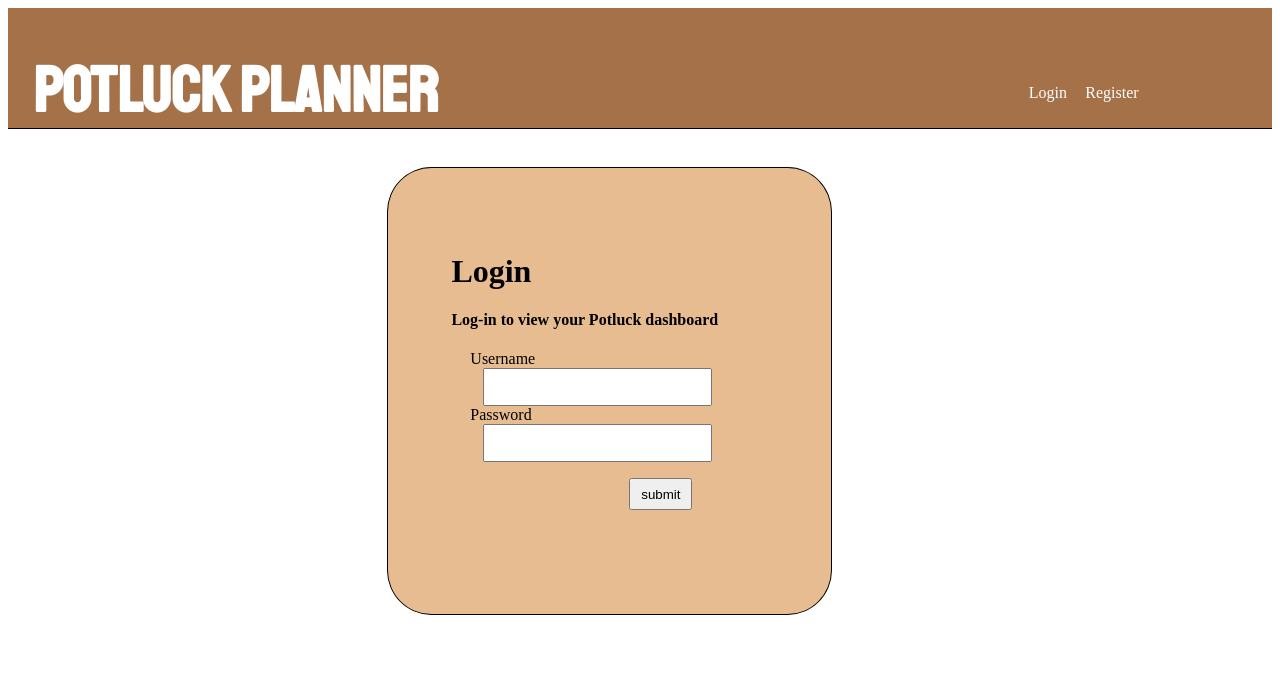
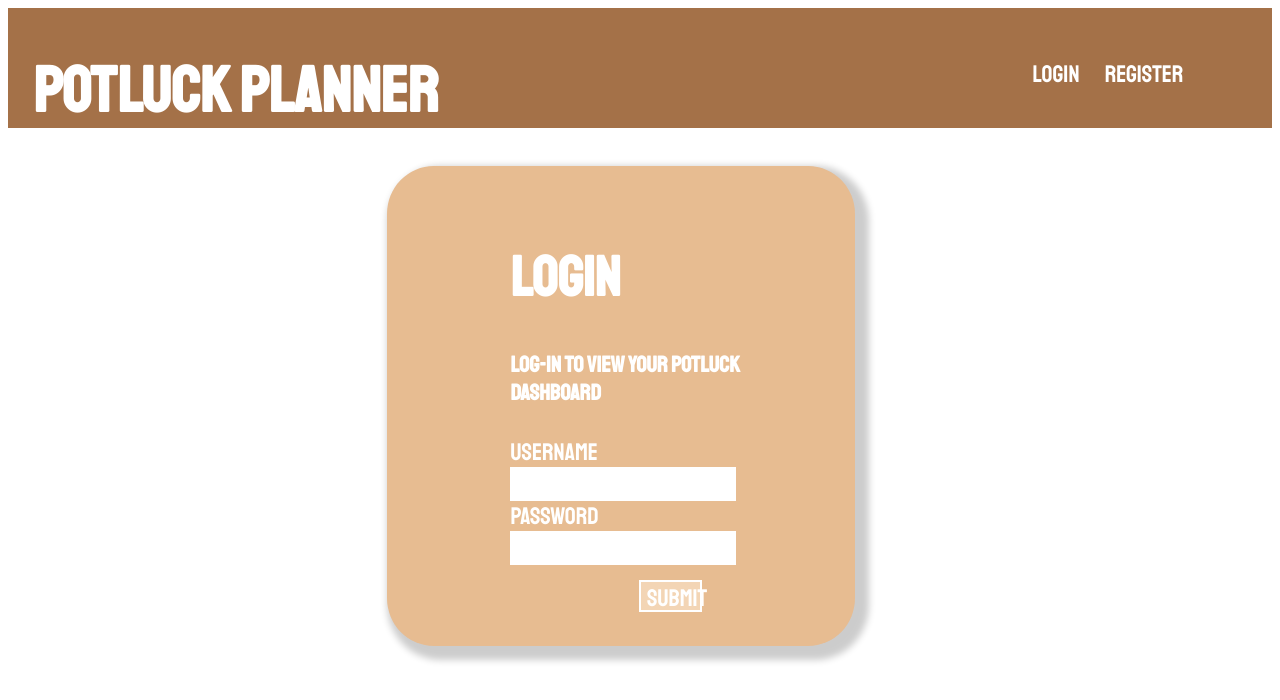
Before and after one commit to Potluck-build/Front-end, a React (Create React App) app in the folder potluck/: page / in a window 1280 px wide. Shown: the top 700 px of the page. Built offline with nearby package versions, Linux system fonts and the light colour scheme.

Commit message:
finished new styles theme for the pages

```diff
--- a/potluck/src/App.css
+++ b/potluck/src/App.css
@@ -8,7 +8,7 @@
 }
 
 .header {
-  border-bottom: 1px solid black;
+
   display: flex;
   justify-content: space-between;
   width: 100%;
@@ -17,14 +17,17 @@
 }
 
 .links {
-  margin-right: 12%;
-  margin-top: 6%;
+  margin-right: 9%;
+  margin-top: 4%;
+  font-family: "Staatliches", cursive;
+  font-size: 1.5rem;
 }
 
 .login-link {
   margin-right: 20%;
   text-decoration: none;
   color: #fff;
+
 }
 
 .logout-link {
@@ -58,7 +61,7 @@
   width: 99.6%;
   border-top-left-radius: 9%;
   border-top-right-radius: 9%;
-  border: 1px solid black;
+
 }
 
 .potlucks-con {
@@ -69,7 +72,7 @@
 .potluck {
   width: 30%;
   height: 70vh;
-  border: 1px solid black;
+
   border-radius: 7%;
   margin-top: 3%;
   margin-left: 1%;
@@ -84,6 +87,7 @@ input {
   width: 80%;
   height: 4vh;
   margin-left: 10%;
+  border: 0px solid black;
 }
 
 .name {
@@ -99,31 +103,66 @@ input {
   height: 4vh;
   margin-left: 67%;
   margin-top: 7%;
+  border: 0px solid black;
+  font-family: "Staatliches", cursive;
+  font-size: 2rem;
+  background-color: #f3d5b5;
+  color: #fff;
 }
 
 .info {
   text-align: center;
 }
 
-.event_name {
-  font-size: 1rem;
-  text-align: center;
-}
-
 .edit {
   width: 20%;
   height: 4.2vh;
-  margin-top: 15%;
+  margin-top: 3.5%;
   margin-right: 30%;
+
+  border: 0px solid black;
+  font-family: "Staatliches", cursive;
+  font-size: 2rem;
+  background-color: #f3d5b5;
+  color: #fff;
 }
 
 .delete {
   width: 20%;
   height: 4.2vh;
+
+  border: 0px solid black;
+  font-family: "Staatliches", cursive;
+  font-size: 2rem;
+  background-color: #f3d5b5;
+  color: #fff;
 }
 
 .event-name {
-  text-decoration: underline;
+  font-family: "Staatliches", cursive;
+  font-size: 2rem;
+  background-color: #f3d5b5;
+  color: #a47148;
+}
+
+.event-location {
+  font-family: "Staatliches", cursive;
+  font-size: 1.5rem;
+  background-color: #f3d5b5;
+  color: #fff;
+}
+.event-name-title{
+  margin-top: .05rem;
+  font-family: "Staatliches", cursive;
+  font-size: 2rem;
+  background-color: #f3d5b5;
+  color: #fff;
+}
+.event-time {
+  font-family: "Staatliches", cursive;
+  font-size: 1.5rem;
+  background-color: #f3d5b5;
+  color: #fff;
 }
 
 /*---------- POTLUCK EDIT -----------*/
@@ -156,36 +195,79 @@ input {
   margin-top: 3%;
   margin-left: 30%;
   width: 25%;
-  height: 40vh;
-  border: 1px solid black;
+  height: 41vh;
+
   border-radius: 10%;
-  padding: 5%;
+  padding: 6%;
   background-color: #e7bc91;
+  box-shadow: 7px 7px 7px 7px rgba(0, 0, 0, 0.2);
+}
+.login-main {
+  margin-left: 15%;
+  color: #fff;
+  font-family: "Staatliches", cursive;
+  font-size: 3.5rem;
+  margin-top: .1rem;
+}
+
+.login-instructions {
+  margin-left: 15%;
+  color: #fff;
+  font-family: "Staatliches", cursive;
+  font-size: 1.4rem;
 }
 
 .label-username {
-  margin-left: 7%;
-  margin: 6%;
+  margin-left: 15%;
+  margin: 15%;
+  color: #fff;
+  font-family: "Staatliches", cursive;
+  font-size: 1.5rem;
+
 }
 
 .label-password {
-  margin-left: 9%;
-  margin: 6%;
+  margin-left: 15%;
+  margin: 15%;
+  color: #fff;
+  font-family: "Staatliches", cursive;
+  font-size: 1.5rem;
+
 }
 
 .input-login {
+  margin-left: 15%;
   width: 70%;
+  font-family: "Staatliches", cursive;
+  font-size: 1.5rem;
+  color: rgba(46, 46, 46, 0.945);
+  border: 0px solid #fff;
 }
 
 .input-password {
+  margin-left: 15%;
+
   width: 70%;
   margin-bottom: 5%;
+  border: 0px solid #fff;
+  font-family: "Staatliches", cursive;
+  font-size: 1.5rem;
+  color: rgba(46, 46, 46, 0.945);
+  border: 0px solid #fff;
+
+
 }
 
 .login-btn {
   margin-left: 56.3%;
   width: 20%;
   height: 4vh;
+  font-family: "Staatliches", cursive;
+  font-size: 1.5rem;
+  color: #fff;
+  background-color: #f3d5b5;
+  border: 2px solid;
+  margin-left: 11rem;
 }
 
 /*------------- Register ------------*/
@@ -195,14 +277,22 @@ input {
   margin-left: 30%;
   width: 25%;
   height: 40vh;
-  border: 1px solid black;
+  border: 0px solid black;
   border-radius: 10%;
   padding: 5%;
   background-color: #e7bc91;
+
+  box-shadow: 7px 7px 7px 7px rgba(0, 0, 0, 0.2);
 }
 
 .regis-main {
-  font-size: 2rem;
+  font-size: 3rem;
+  margin-left: 10%;
+  margin: 10%;
+
+  color: #fff;
+  font-family: "Staatliches", cursive;
+  font-size: 3.5rem;
 }
 
 .signup-container {
@@ -210,11 +300,37 @@ input {
 }
 
 .label-regis-username {
-  margin-left: 5%;
+  margin-left: 10%;
+  margin: 10%;
+
+  line-height: 2rem;
+  color: #fff;
+  font-family: "Staatliches", cursive;
+  font-size: 1.5rem;
+}
+.regis-username {
+  border: 0px solid #fff;
+  font-family: "Staatliches", cursive;
+  font-size: 1.5rem;
+  color: rgba(46, 46, 46, 0.945);
+  border: 0px solid #fff;
 }
 
 .label-regis-pass {
-  margin-left: 5%;
+  margin-left: 10%;
+  margin: 10%;
+
+  line-height: 2rem;
+  color: #fff;
+  font-family: "Staatliches", cursive;
+  font-size: 1.5rem;
+}
+.regis-password {
+  border: 0px solid #fff;
+  font-family: "Staatliches", cursive;
+  font-size: 1.5rem;
+  color: rgba(46, 46, 46, 0.945);
+  border: 0px solid #fff;
 }
 
 .signup-btn {
@@ -222,4 +338,11 @@ input {
   margin-top: 6%;
   width: 20%;
   height: 4vh;
+
+  font-family: "Staatliches", cursive;
+  font-size: 1.5rem;
+  color: #fff;
+  background-color: #f3d5b5;
+  border: 2px solid;
+  margin-left: 12rem;
 }
--- a/potluck/src/components/Events.js
+++ b/potluck/src/components/Events.js
@@ -27,9 +27,9 @@ const Events = (props) => {
       <div className="info">
         <img className="food1" src={food} alt="food" />
         <h1 className="event-name">Event Name</h1>
-        <br /> <h2 className="event-name">{event.event_name}</h2>
+        <br /> <h2 className="event-name-title">{event.event_name}</h2>
         <p className="event-location">{event.event_location}</p>
-        <p>{event.event_date}</p>
+        <p className="event-time">{event.event_date}</p>
         <button onClick={handleEdit} className="edit">
           Edit
         </button>
--- a/potluck/src/components/Login.js
+++ b/potluck/src/components/Login.js
@@ -35,7 +35,7 @@ const Login = (props) => {
   return (
     <form className="login-container" onSubmit={onSubmit}>
       <div className="form-group-submit">
-        <h1>Login</h1>
+        <h1 className='login-main'>Login</h1>
         <div className="errors">
           <div>{errors.username}</div>
           <div>{errors.password}</div>
@@ -43,7 +43,7 @@ const Login = (props) => {
       </div>
 
       <div className="form-group inputs">
-        <h4>Log-in to view your Potluck dashboard</h4>
+        <h4 className='login-instructions'>Log-in to view your Potluck dashboard</h4>
         <div className="login-form">
           <label className="label-username">
             Username
```
Also changed, not shown: potluck/src/App.js (+11 -67 lines).
